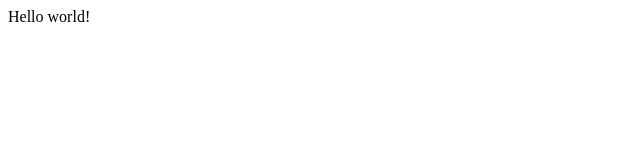
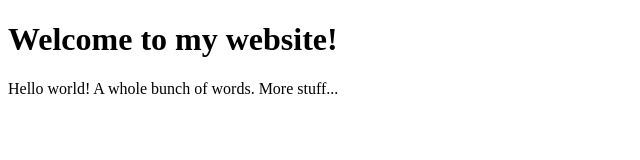
Before and after one commit to JacksonMcGlothlin/iedgeley.github.io, a plain HTML site: page index.html in a window 1280 px wide. Shown: the whole page, without its empty margins (0-640 px from the left). Drawn offline with Linux system fonts and the light colour scheme.

Commit message:
made some changes

```diff
--- a/index.html
+++ b/index.html
@@ -1,8 +1,10 @@
+<!DOCTYPE html>
 <html>
 	<head>
 		<title>Hello world!</title>
 	</head>
 	<body>
-		<p>Hello world!</p>
+		<h1>Welcome to my website!</h1>
+		<p>Hello world! A whole bunch of words. More stuff...</p>
 	</body>
 </html>
```
